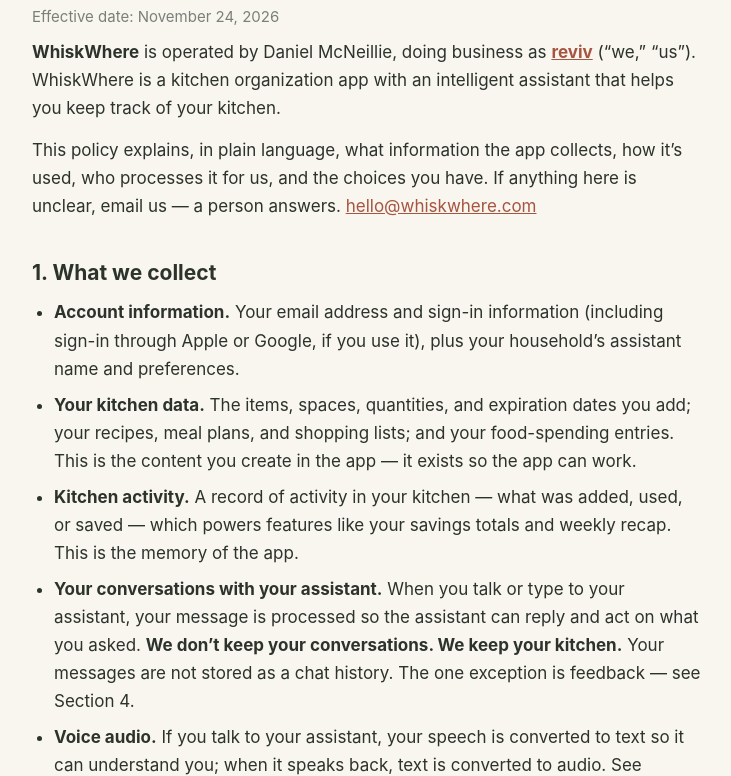
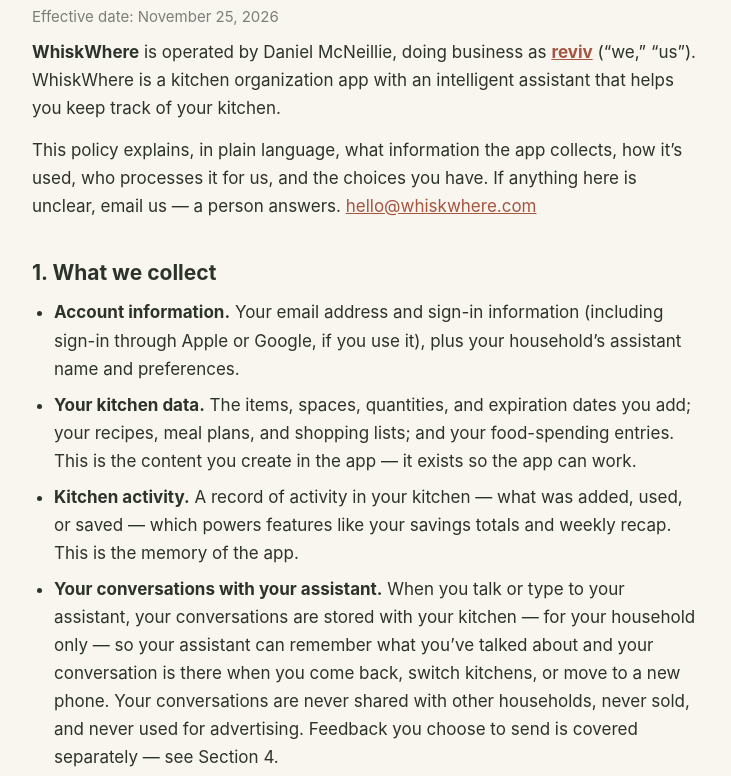
Before and after one commit to dmcneillie/reviv-sites, a plain HTML site: page whiskwhere.com/privacy-policy/index.html in a window 1280 px wide. Shown: the part 172-948 px from the top of the page, without its empty margins (272-1003 px from the left). Drawn offline with Linux system fonts and the light colour scheme.

Commit message:
Privacy Policy v4: conversations stored with the kitchen (Dan's Nov 25 decision); effective Nov 25, 2026

```diff
--- a/whiskwhere.com/privacy-policy/index.html
+++ b/whiskwhere.com/privacy-policy/index.html
@@ -42,7 +42,7 @@
   <a href="/"><img class="logo" src="/images/logo-full.svg" alt="WhiskWhere"></a>
 
   <h1>Privacy Policy</h1>
-  <p class="effective">Effective date: November 24, 2026</p>
+  <p class="effective">Effective date: November 25, 2026</p>
 
   <p><strong>WhiskWhere</strong> is operated by Daniel McNeillie, doing business as <strong><a href="https://reviv.online">reviv</a></strong> (&ldquo;we,&rdquo; &ldquo;us&rdquo;). WhiskWhere is a kitchen organization app with an intelligent assistant that helps you keep track of your kitchen.</p>
   <p>This policy explains, in plain language, what information the app collects, how it&rsquo;s used, who processes it for us, and the choices you have. If anything here is unclear, email us &mdash; a person answers. <a href="mailto:hello@whiskwhere.com">hello@whiskwhere.com</a></p>
@@ -52,7 +52,7 @@
     <li><strong>Account information.</strong> Your email address and sign-in information (including sign-in through Apple or Google, if you use it), plus your household&rsquo;s assistant name and preferences.</li>
     <li><strong>Your kitchen data.</strong> The items, spaces, quantities, and expiration dates you add; your recipes, meal plans, and shopping lists; and your food-spending entries. This is the content you create in the app &mdash; it exists so the app can work.</li>
     <li><strong>Kitchen activity.</strong> A record of activity in your kitchen &mdash; what was added, used, or saved &mdash; which powers features like your savings totals and weekly recap. This is the memory of the app.</li>
-    <li><strong>Your conversations with your assistant.</strong> When you talk or type to your assistant, your message is processed so the assistant can reply and act on what you asked. <strong>We don&rsquo;t keep your conversations. We keep your kitchen.</strong> Your messages are not stored as a chat history. The one exception is feedback &mdash; see Section 4.</li>
+    <li><strong>Your conversations with your assistant.</strong> When you talk or type to your assistant, your conversations are stored with your kitchen &mdash; for your household only &mdash; so your assistant can remember what you&rsquo;ve talked about and your conversation is there when you come back, switch kitchens, or move to a new phone. Your conversations are never shared with other households, never sold, and never used for advertising. Feedback you choose to send is covered separately &mdash; see Section 4.</li>
     <li><strong>Voice audio.</strong> If you talk to your assistant, your speech is converted to text so it can understand you; when it speaks back, text is converted to audio. See Section 3.</li>
     <li><strong>Photos you submit.</strong> If you photograph a shelf, receipt, or item for identification &mdash; or attach a screenshot to a feedback report &mdash; that image is processed for that purpose.</li>
     <li><strong>Subscription status.</strong> Whether you are on the free plan or a paid plan, and your request balance. Payments are handled entirely by Apple or Google &mdash; <strong>we never see or store your card number.</strong></li>
@@ -91,7 +91,7 @@
   <h2>5. Retention</h2>
   <ul>
     <li>Your account, kitchen data, and kitchen activity are kept while your account is active, so the app can remember your kitchen &mdash; that memory is the product.</li>
-    <li>Conversations are not retained as a chat history. A conversation is kept only where you included it in a feedback report you sent.</li>
+    <li>Your conversations are kept while your account is active, as part of your kitchen&rsquo;s memory. When you delete your account, your conversations are deleted with the rest of your data as described above.</li>
     <li>When you delete your account (Section 6), your personal data is deleted within 30 days, except limited records we must keep for legal or accounting reasons.</li>
   </ul>
 
```
